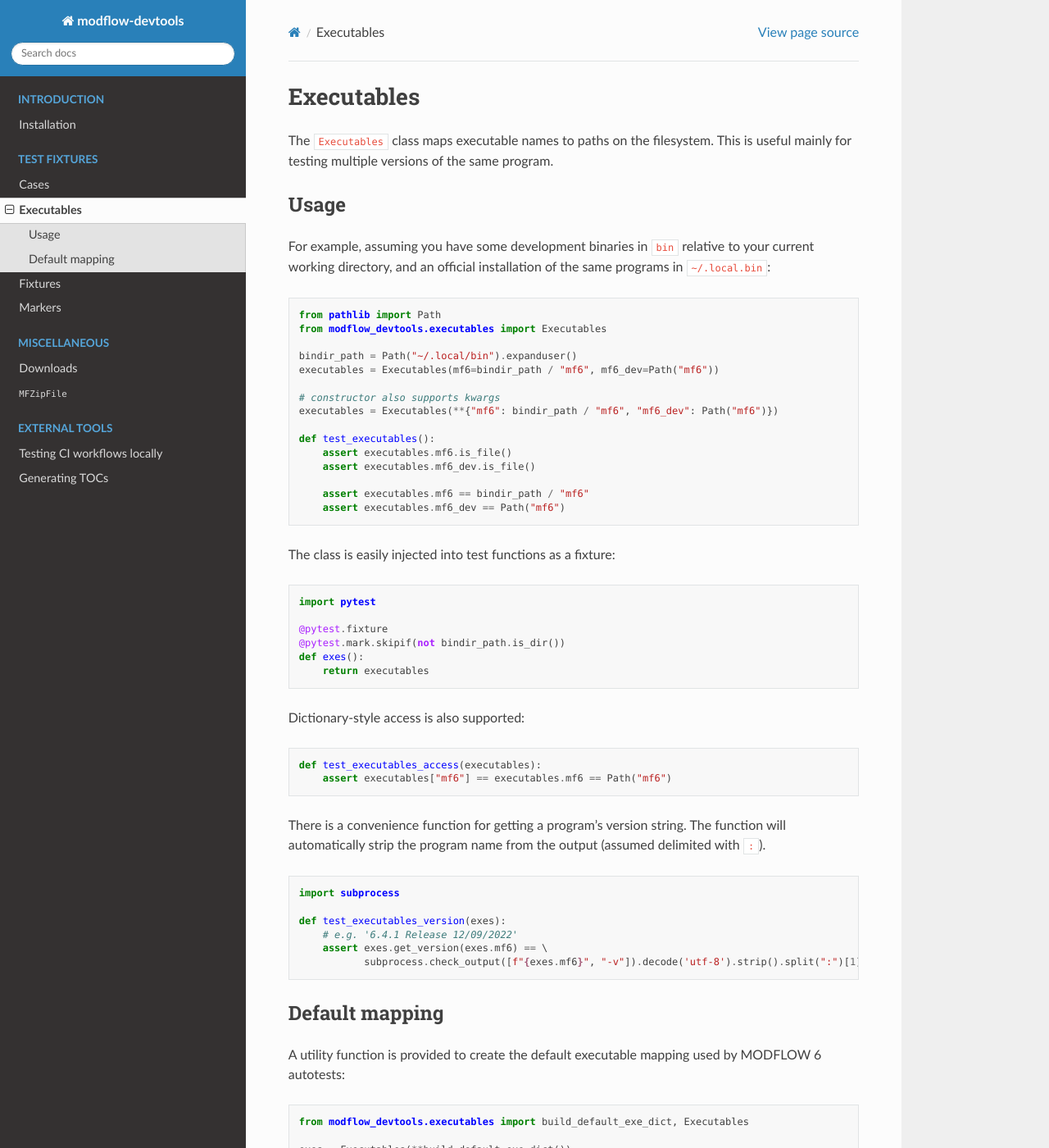
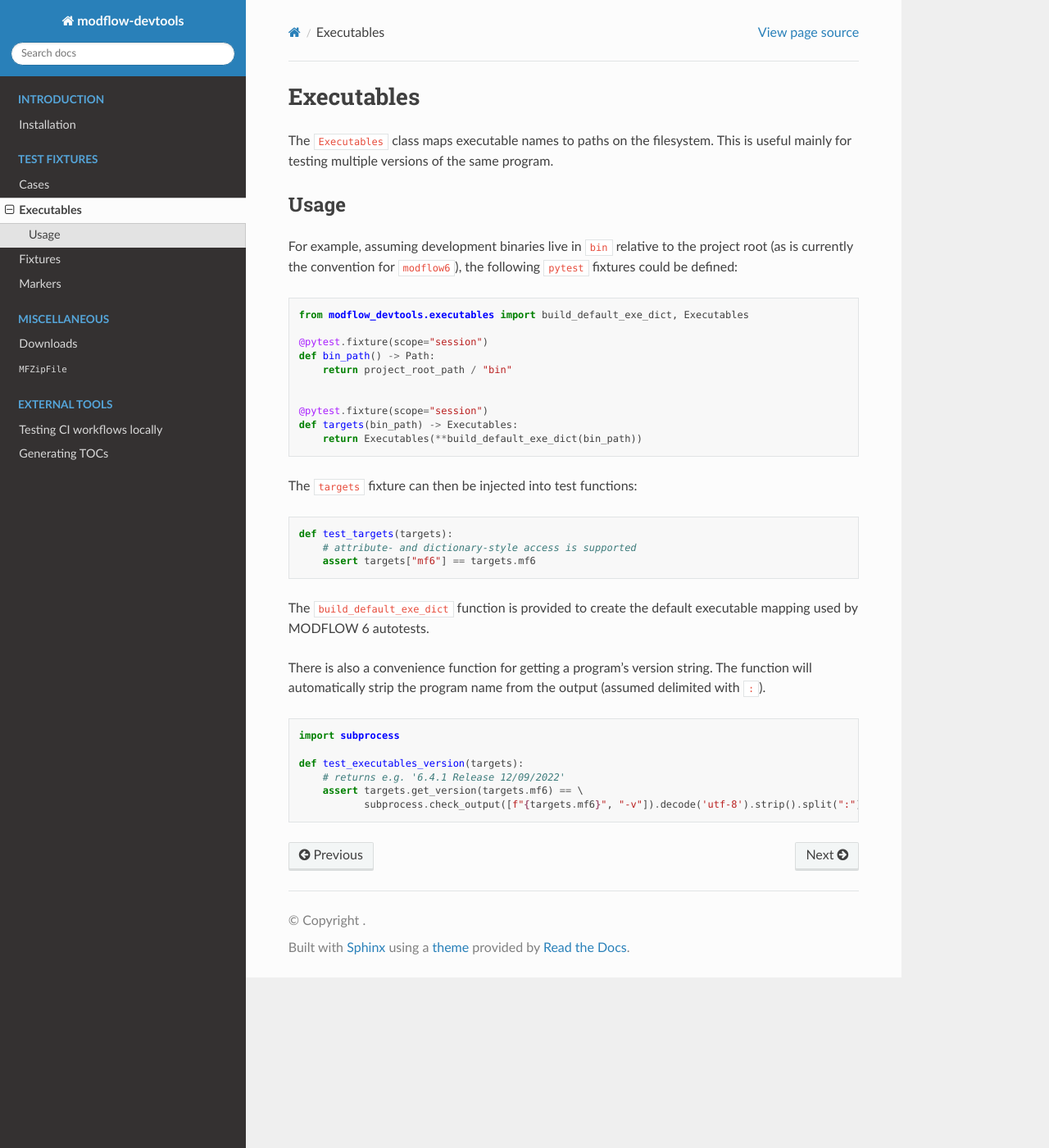
Before and after one commit to MODFLOW-USGS/modflow-devtools, a Sphinx documentation site: the page built from docs/md/executables.md, in a window 1280 px wide and 1400 px high. Shown: the whole window at 82% size. Built offline with Sphinx 7.4.7 and the Read the Docs theme 2.0.0, drawn with Linux system fonts in a browser that asks for light colours; some of the changed text lies outside the part shown.

Commit message:
docs: update/clarify various rtd pages (#71)

````diff
--- a/docs/md/executables.md
+++ b/docs/md/executables.md
@@ -4,61 +4,38 @@ The `Executables` class maps executable names to paths on the filesystem. This i
 
 ## Usage
 
-For example, assuming you have some development binaries in `bin` relative to your current working directory, and an official installation of the same programs in `~/.local.bin`:
+For example, assuming development binaries live in `bin` relative to the project root (as is currently the convention for `modflow6`), the following `pytest` fixtures could be defined:
 
 ```python
-from pathlib import Path
-from modflow_devtools.executables import Executables
+from modflow_devtools.executables import build_default_exe_dict, Executables
 
-bindir_path = Path("~/.local/bin").expanduser()
-executables = Executables(mf6=bindir_path / "mf6", mf6_dev=Path("mf6"))
+@pytest.fixture(scope="session")
+def bin_path() -> Path:
+    return project_root_path / "bin"
 
-# constructor also supports kwargs
-executables = Executables(**{"mf6": bindir_path / "mf6", "mf6_dev": Path("mf6")})
 
-def test_executables():
-    assert executables.mf6.is_file()
-    assert executables.mf6_dev.is_file()
-
-    assert executables.mf6 == bindir_path / "mf6"
-    assert executables.mf6_dev == Path("mf6")
+@pytest.fixture(scope="session")
+def targets(bin_path) -> Executables:
+    return Executables(**build_default_exe_dict(bin_path))
 ```
 
-The class is easily injected into test functions as a fixture:
+The `targets` fixture can then be injected into test functions:
 
 ```python
-import pytest
-
-@pytest.fixture
-@pytest.mark.skipif(not bindir_path.is_dir())
-def exes():
-    return executables
+def test_targets(targets):
+    # attribute- and dictionary-style access is supported
+    assert targets["mf6"] == targets.mf6
 ```
 
-Dictionary-style access is also supported:
+The `build_default_exe_dict` function is provided to create the default executable mapping used by MODFLOW 6 autotests.
 
-```python
-def test_executables_access(executables):
-    assert executables["mf6"] == executables.mf6 == Path("mf6")
-```
-
-There is a convenience function for getting a program's version string. The function will automatically strip the program name from the output (assumed delimited with `:`).
+There is also a convenience function for getting a program's version string. The function will automatically strip the program name from the output (assumed delimited with `:`).
 
 ```python
 import subprocess
 
-def test_executables_version(exes):
-    # e.g. '6.4.1 Release 12/09/2022'
-    assert exes.get_version(exes.mf6) == \
-           subprocess.check_output([f"{exes.mf6}", "-v"]).decode('utf-8').strip().split(":")[1].strip()
+def test_executables_version(targets):
+    # returns e.g. '6.4.1 Release 12/09/2022'
+    assert targets.get_version(targets.mf6) == \
+           subprocess.check_output([f"{targets.mf6}", "-v"]).decode('utf-8').strip().split(":")[1].strip()
 ```
-
-## Default mapping
-
-A utility function is provided to create the default executable mapping used by MODFLOW 6 autotests:
-
-```python
-from modflow_devtools.executables import build_default_exe_dict, Executables
-
-exes = Executables(**build_default_exe_dict())
-```
````
Also changed, not shown: README.md (+1 -1 lines), docs/md/cases.md (+1 -1 lines), docs/md/download.md (+5 -5 lines), docs/md/fixtures.md (+9 -13 lines).
